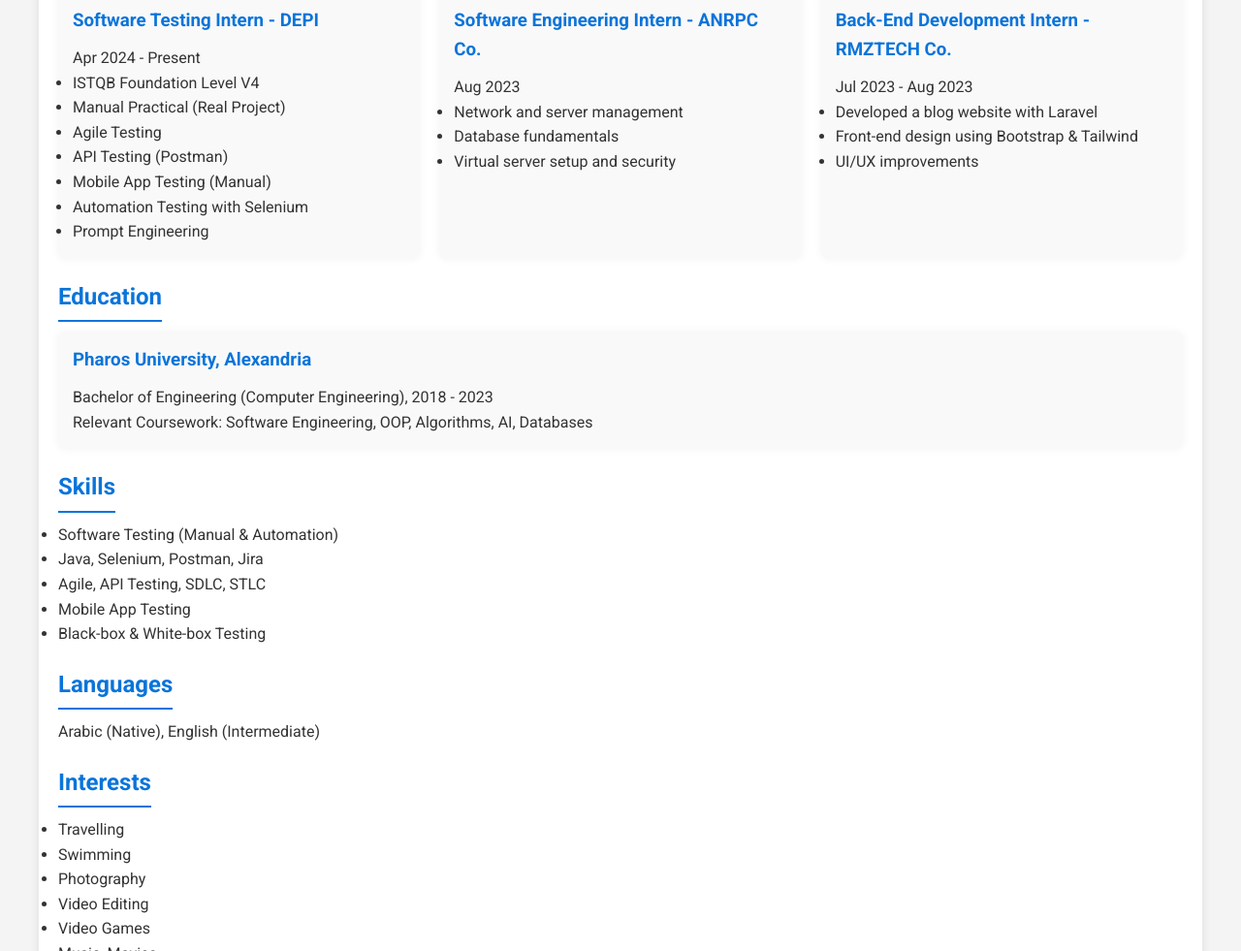
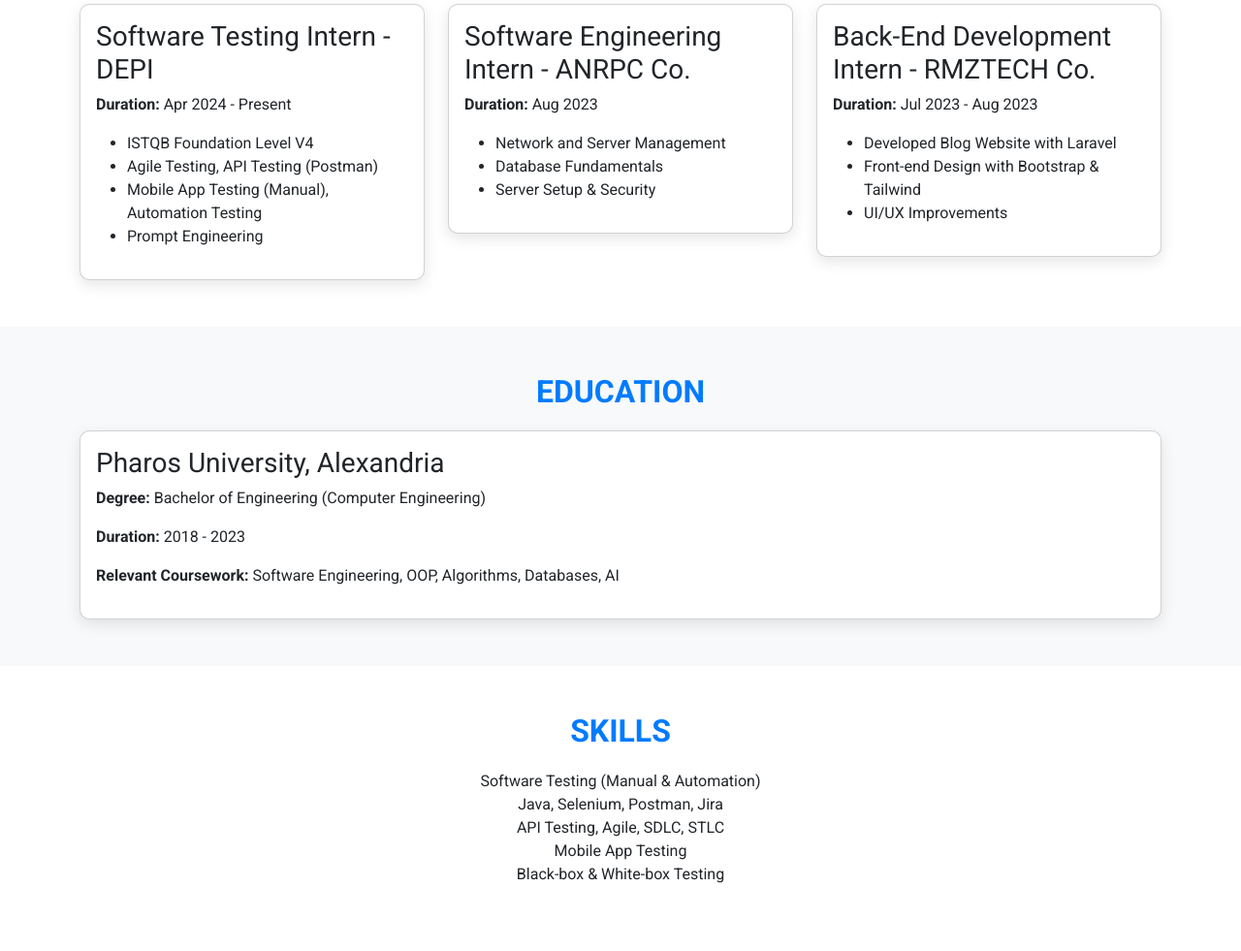
Before and after one commit to Ahmed-Farag-official/SoftwareTester, a plain HTML site: page index.html in a window 1280 px wide. Shown: the part 701-1682 px from the top of the page at 97% size. Drawn offline with nearby package versions, Linux system fonts and the light colour scheme.

Commit message:
Updated page with Bootstrap template

```diff
--- a/index.html
+++ b/index.html
@@ -5,211 +5,181 @@
     <meta name="viewport" content="width=device-width, initial-scale=1.0">
     <meta http-equiv="X-UA-Compatible" content="IE=edge">
     <title>Ahmed Farag | Software Tester</title>
+    <!-- Bootstrap CSS -->
+    <link href="https://cdn.jsdelivr.net/npm/bootstrap@5.3.0-alpha1/dist/css/bootstrap.min.css" rel="stylesheet">
     <link href="https://fonts.googleapis.com/css2?family=Roboto:wght@300;400;700&display=swap" rel="stylesheet">
     <style>
-        * {
-            margin: 0;
-            padding: 0;
-            box-sizing: border-box;
+        body {
+            font-family: 'Roboto', sans-serif;
         }
 
-        body {
-            font-family: 'Roboto', sans-serif;
-            background-color: #f4f4f4;
-            color: #333;
-            line-height: 1.6;
-            padding: 20px;
+        .profile-header {
+            background: #007bff;
+            color: white;
+            padding: 30px 0;
         }
 
-        .container {
-            max-width: 1200px;
-            margin: auto;
-            padding: 20px;
-            background-color: #fff;
-            border-radius: 8px;
-            box-shadow: 0 0 10px rgba(0, 0, 0, 0.1);
+        .profile-header h1 {
+            font-size: 2.5rem;
+            font-weight: 700;
         }
 
-        header {
-            text-align: center;
-            padding: 30px;
+        .section-title {
+            color: #007bff;
+            margin-bottom: 20px;
+            font-weight: 700;
+            text-transform: uppercase;
         }
 
-        header h1 {
-            font-size: 2.5rem;
-            margin-bottom: 10px;
-            color: #0a74da;
-        }
-
-        header p {
-            font-size: 1.2rem;
-            color: #555;
-        }
-
-        section {
-            margin: 20px 0;
-        }
-
-        section h2 {
-            color: #0a74da;
-            margin-bottom: 10px;
-            border-bottom: 2px solid #0a74da;
-            display: inline-block;
-            padding-bottom: 5px;
-        }
-
-        .info-grid {
-            display: grid;
-            grid-template-columns: repeat(auto-fit, minmax(300px, 1fr));
-            gap: 20px;
-        }
-
-        .info-grid div {
-            background: #f9f9f9;
-            padding: 15px;
-            border-radius: 8px;
-            box-shadow: 0 0 10px rgba(0, 0, 0, 0.05);
-        }
-
-        .info-grid div h3 {
-            margin-bottom: 10px;
-            color: #0a74da;
+        .card {
+            border-radius: 10px;
+            box-shadow: 0 5px 15px rgba(0, 0, 0, 0.1);
         }
 
         footer {
+            background-color: #f8f9fa;
+            padding: 10px;
             text-align: center;
-            margin-top: 40px;
-            font-size: 0.9rem;
-            color: #777;
+            margin-top: 50px;
         }
 
-        .contact-links a {
-            color: #0a74da;
-            text-decoration: none;
+        footer p {
+            margin: 0;
+            font-size: 0.9rem;
+            color: #6c757d;
         }
 
-        .contact-links a:hover {
-            text-decoration: underline;
+        .contact-icons a {
+            font-size: 1.5rem;
+            color: #007bff;
+            margin: 0 10px;
+        }
+
+        .contact-icons a:hover {
+            color: #0056b3;
         }
     </style>
 </head>
 <body>
 
+<!-- Header Section -->
+<section class="profile-header text-center">
     <div class="container">
-    <header>
         <h1>Ahmed Farag</h1>
-        <p>Software Tester</p>
-    </header>
+        <p class="lead">Software Tester | Manual & Automation Testing Expert</p>
+    </div>
+</section>
 
-    <section>
-        <h2>Contact Information</h2>
-        <div class="info-grid">
-            <div>
-                <h3>Phone</h3>
-                <p>+20 127 389 4322</p>
+<!-- Contact Information -->
+<section class="py-5">
+    <div class="container text-center">
+        <h2 class="section-title">Contact Information</h2>
+        <div class="row">
+            <div class="col-md-3">
+                <p><strong>Email:</strong> ahmedfarag10102020@gmail.com</p>
             </div>
-            <div>
-                <h3>Email</h3>
-                <p>ahmedfarag10102020@gmail.com</p>
+            <div class="col-md-3">
+                <p><strong>Phone:</strong> +20 127 389 4322</p>
             </div>
-            <div>
-                <h3>LinkedIn</h3>
-                <p><a href="https://www.linkedin.com/in/ahmed-farag-software-tester/" target="_blank">Ahmed Farag - LinkedIn</a></p>
+            <div class="col-md-3">
+                <p><strong>LinkedIn:</strong> <a href="https://www.linkedin.com/in/ahmed-farag-software-tester/">View Profile</a></p>
             </div>
-            <div>
-                <h3>Location</h3>
-                <p>Alexandria, Egypt</p>
+            <div class="col-md-3">
+                <p><strong>Location:</strong> Alexandria, Egypt</p>
+            </div>
         </div>
     </div>
 </section>
 
-    <section>
-        <h2>Professional Summary</h2>
-        <p>Passionate Software Tester seeking exciting opportunities to grow in the field of software testing. Dedicated to enhancing skills in software quality assurance through real-world projects, certifications, and continuous learning.</p>
+<!-- Professional Summary -->
+<section class="py-5 bg-light">
+    <div class="container">
+        <h2 class="section-title text-center">Professional Summary</h2>
+        <p class="text-center">Dedicated Software Tester with hands-on experience in manual and automation testing.
+            Adept at working on real-world projects and continuously improving my skills in the software quality domain.</p>
+    </div>
 </section>
 
-    <section>
-        <h2>Professional Experience</h2>
-        <div class="info-grid">
-            <div>
+<!-- Experience Section -->
+<section class="py-5">
+    <div class="container">
+        <h2 class="section-title text-center">Professional Experience</h2>
+        <div class="row">
+            <div class="col-md-4">
+                <div class="card p-3">
                     <h3>Software Testing Intern - DEPI</h3>
-                <p>Apr 2024 - Present</p>
+                    <p><strong>Duration:</strong> Apr 2024 - Present</p>
                     <ul>
                         <li>ISTQB Foundation Level V4</li>
-                    <li>Manual Practical (Real Project)</li>
-                    <li>Agile Testing</li>
-                    <li>API Testing (Postman)</li>
-                    <li>Mobile App Testing (Manual)</li>
-                    <li>Automation Testing with Selenium</li>
+                        <li>Agile Testing, API Testing (Postman)</li>
+                        <li>Mobile App Testing (Manual), Automation Testing</li>
                         <li>Prompt Engineering</li>
                     </ul>
                 </div>
-
-            <div>
+            </div>
+            <div class="col-md-4">
+                <div class="card p-3">
                     <h3>Software Engineering Intern - ANRPC Co.</h3>
-                <p>Aug 2023</p>
+                    <p><strong>Duration:</strong> Aug 2023</p>
                     <ul>
-                    <li>Network and server management</li>
-                    <li>Database fundamentals</li>
-                    <li>Virtual server setup and security</li>
+                        <li>Network and Server Management</li>
+                        <li>Database Fundamentals</li>
+                        <li>Server Setup & Security</li>
                     </ul>
                 </div>
-
-            <div>
+            </div>
+            <div class="col-md-4">
+                <div class="card p-3">
                     <h3>Back-End Development Intern - RMZTECH Co.</h3>
-                <p>Jul 2023 - Aug 2023</p>
+                    <p><strong>Duration:</strong> Jul 2023 - Aug 2023</p>
                     <ul>
-                    <li>Developed a blog website with Laravel</li>
-                    <li>Front-end design using Bootstrap & Tailwind</li>
-                    <li>UI/UX improvements</li>
+                        <li>Developed Blog Website with Laravel</li>
+                        <li>Front-end Design with Bootstrap & Tailwind</li>
+                        <li>UI/UX Improvements</li>
                     </ul>
+                </div>
+            </div>
         </div>
     </div>
 </section>
 
-    <section>
-        <h2>Education</h2>
-        <div class="info-grid">
-            <div>
+<!-- Education Section -->
+<section class="py-5 bg-light">
+    <div class="container">
+        <h2 class="section-title text-center">Education</h2>
+        <div class="row">
+            <div class="col-md-12">
+                <div class="card p-3">
                     <h3>Pharos University, Alexandria</h3>
-                <p>Bachelor of Engineering (Computer Engineering), 2018 - 2023</p>
-                <p>Relevant Coursework: Software Engineering, OOP, Algorithms, AI, Databases</p>
+                    <p><strong>Degree:</strong> Bachelor of Engineering (Computer Engineering)</p>
+                    <p><strong>Duration:</strong> 2018 - 2023</p>
+                    <p><strong>Relevant Coursework:</strong> Software Engineering, OOP, Algorithms, Databases, AI</p>
+                </div>
+            </div>
         </div>
     </div>
 </section>
 
-    <section>
-        <h2>Skills</h2>
-        <ul>
+<!-- Skills Section -->
+<section class="py-5">
+    <div class="container text-center">
+        <h2 class="section-title">Skills</h2>
+        <ul class="list-unstyled">
             <li>Software Testing (Manual & Automation)</li>
             <li>Java, Selenium, Postman, Jira</li>
-            <li>Agile, API Testing, SDLC, STLC</li>
+            <li>API Testing, Agile, SDLC, STLC</li>
             <li>Mobile App Testing</li>
             <li>Black-box & White-box Testing</li>
         </ul>
+    </div>
 </section>
 
-    <section>
-        <h2>Languages</h2>
-        <p>Arabic (Native), English (Intermediate)</p>
-    </section>
+<!-- Footer Section -->
+<footer class="py-3">
+    <p>&copy; 2024 Ahmed Farag | All Rights Reserved</p>
+</footer>
 
-    <section>
-        <h2>Interests</h2>
-        <ul>
-            <li>Travelling</li>
-            <li>Swimming</li>
-            <li>Photography</li>
-            <li>Video Editing</li>
-            <li>Video Games</li>
-            <li>Music, Movies</li>
-        </ul>
-    </section>
-
-    <footer>
-        <p>Copyright © 2024 Ahmed Farag | All Rights Reserved</p>
-    </footer>
-</div>
-
+<!-- Bootstrap JS -->
+<script src="https://cdn.jsdelivr.net/npm/bootstrap@5.3.0-alpha1/dist/js/bootstrap.bundle.min.js"></script>
 </body>
 </html>
```
Lines whose indentation alone changed are shown as unchanged.
